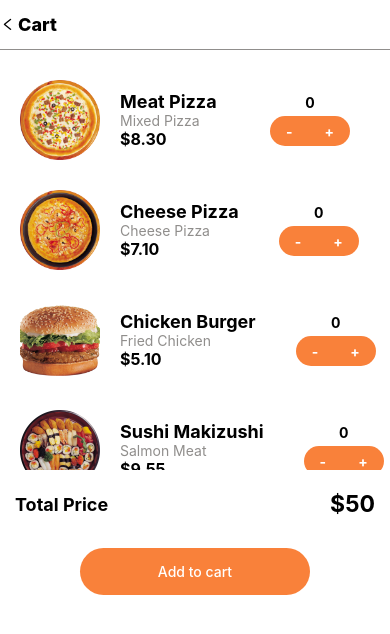
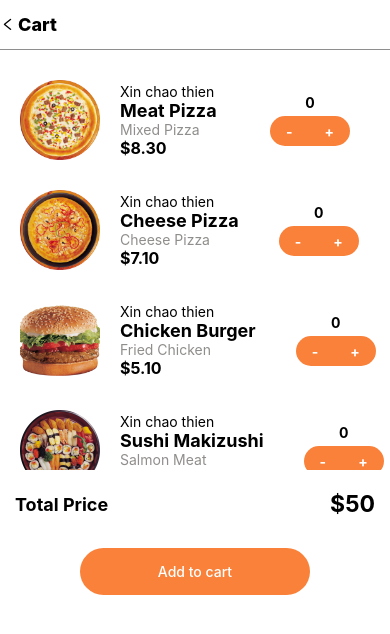
Before and after one commit to Doanhuynhduc/Food-App-React-Native, a React Native app: screen /Cart in a window 390 px wide. Shown: the top 634 px of the page. Built offline with nearby package versions, Linux system fonts and the light colour scheme.

Commit message:
chao thien

```diff
--- a/src/component/CartItem.tsx
+++ b/src/component/CartItem.tsx
@@ -38,6 +38,7 @@ const CartItem = ({data}: {data: any}) => {
               />
             </View>
             <View style={style.listItems}>
+              <Text>Xin chao thien </Text>
               <Text style={style.txtName}>{food.name}</Text>
               <Text style={style.txtCategories}>{food.ingredients}</Text>
               <Text style={style.txtPrice}>${food.price}</Text>
```
